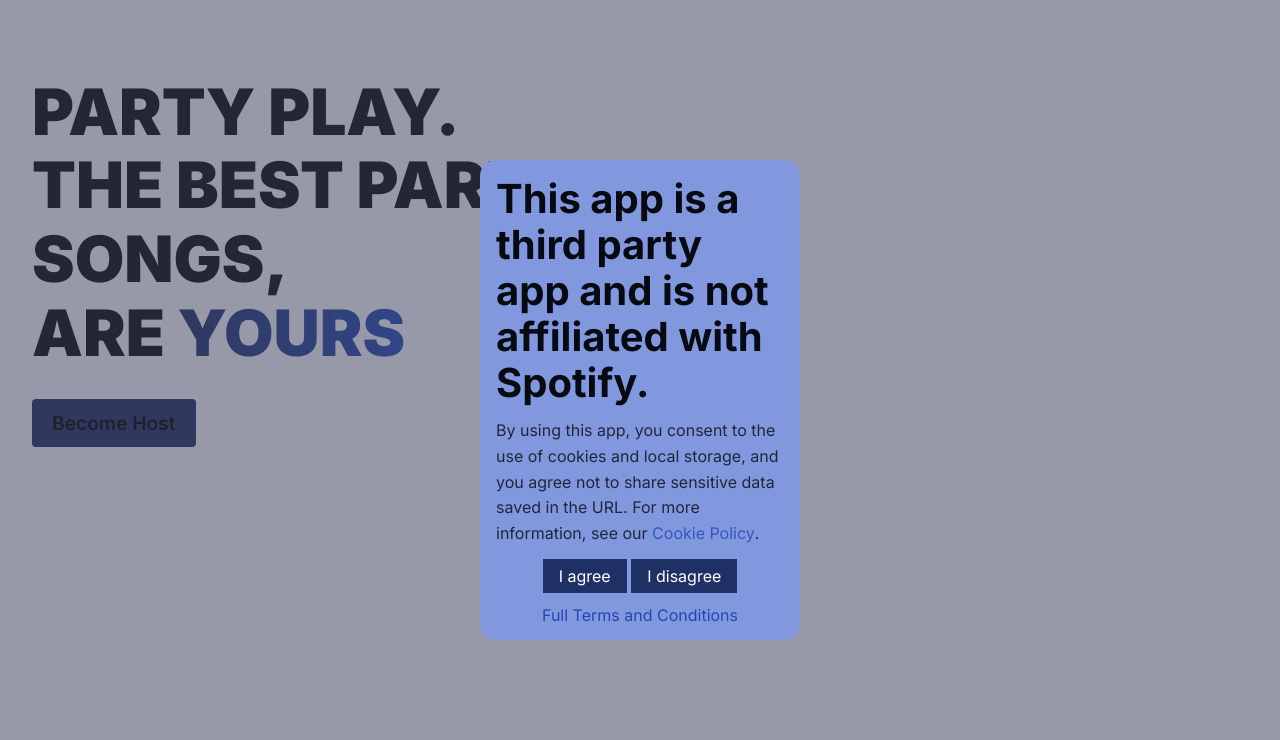
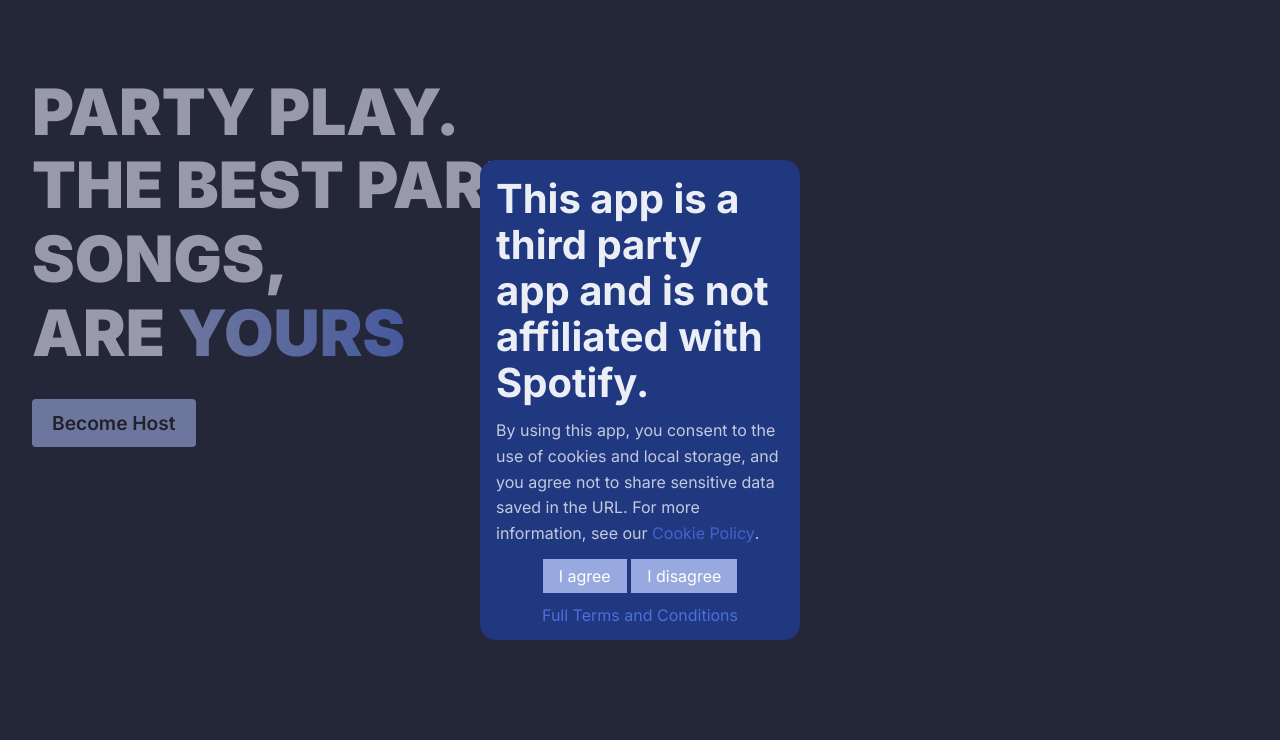
Before and after one commit to foxxo-dev/party-play, a website built with Vite: page index.html in a window 1280 px wide. Shown: the top 740 px of the page. Built offline with nearby package versions, Linux system fonts and the light colour scheme.

Commit message:
Removed Light Mode, as Dark Mode is superior

```diff
--- a/styles/variables.css
+++ b/styles/variables.css
@@ -1,4 +1,4 @@
-:root[data-theme='dark'] {
+:root {
   --text: #eceef6;
   --background: #090c17;
   --primary: #98a9df;
```
Also changed, not shown: become-host/index.html (+1 -0 lines).
